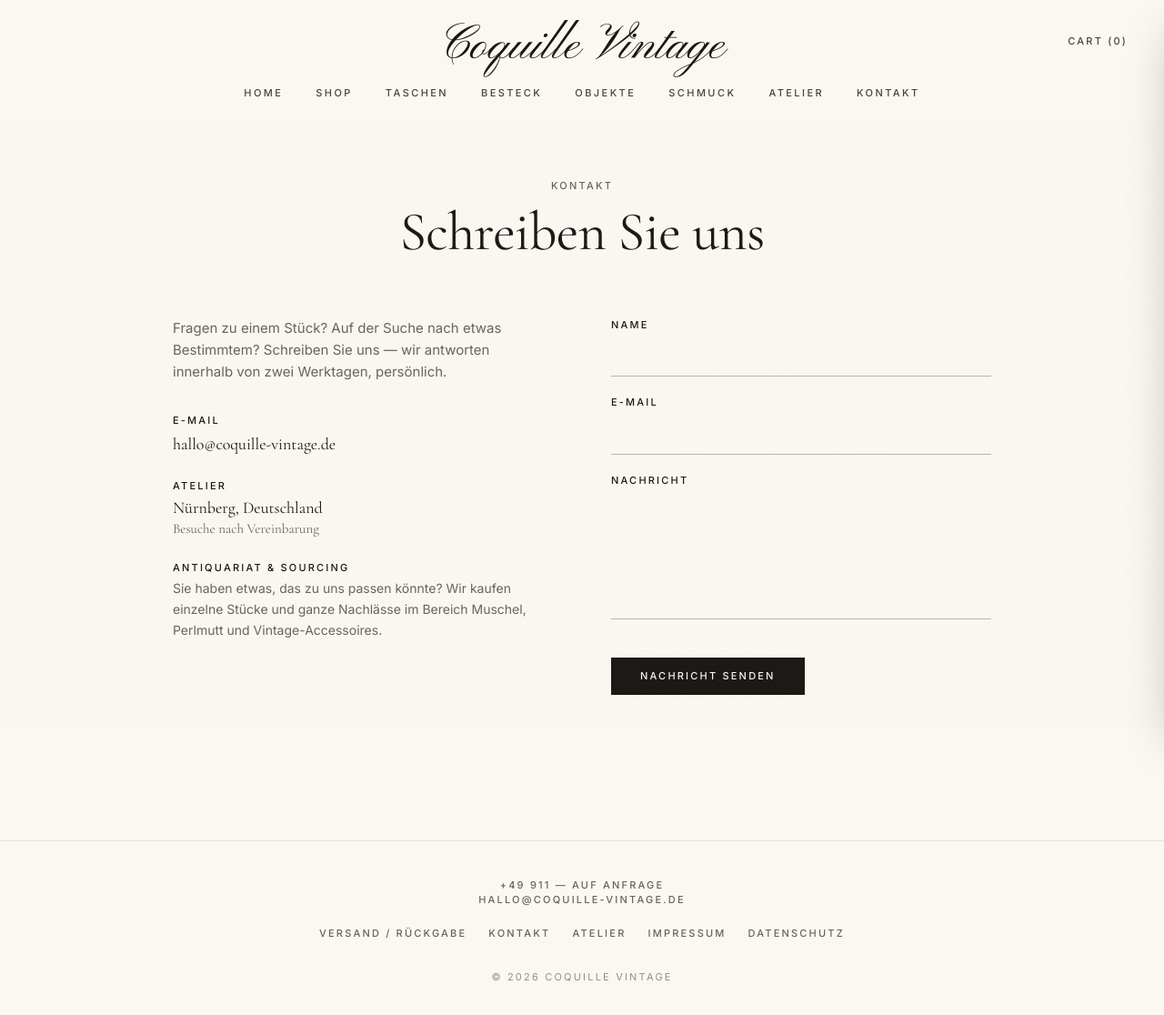
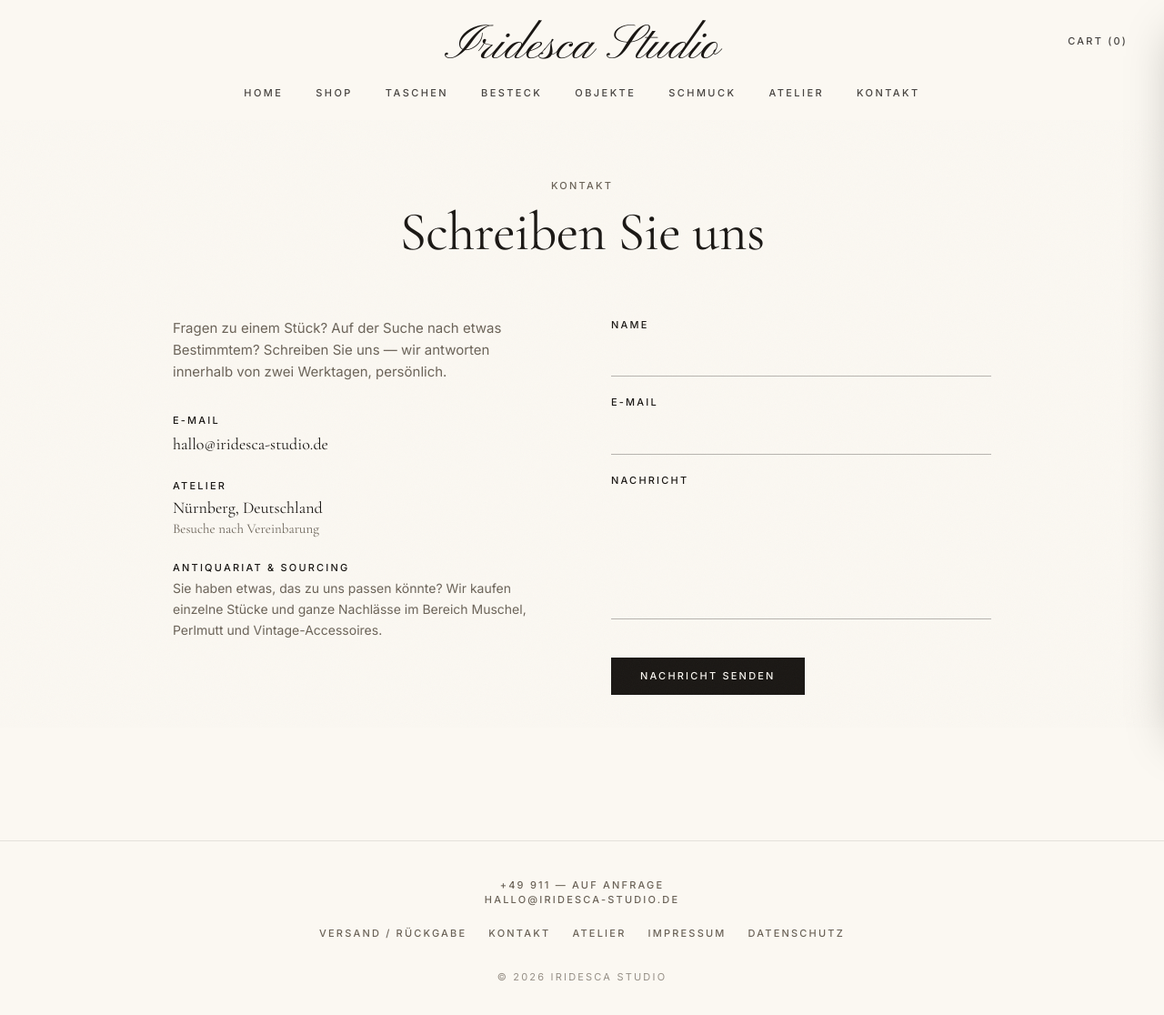
Before and after one commit to FieldFusion25/Iridesca_Studio, a Next.js app: page /contact in a window 1280 px wide. Shown: the top 1116 px of the page at 91% size. Built offline with nearby package versions, Linux system fonts and the light colour scheme.

Commit message:
Rename brand from Coquille Vintage to Iridesca Studio
Update brand display names, page metadata, email addresses
(hallo@iridesca-studio.de), package names, cart storage key,
and README. Product name "Perlmutt Coquille Handtasche" left
intact since "coquille" there is a product descriptor.

```diff
--- a/package.json
+++ b/package.json
@@ -1,5 +1,5 @@
 {
-  "name": "coquille-vintage",
+  "name": "iridesca-studio",
   "version": "0.1.0",
   "private": true,
   "scripts": {
--- a/src/app/about/page.tsx
+++ b/src/app/about/page.tsx
@@ -26,7 +26,7 @@ export default function AboutPage() {
               bei jemandem, der sie versteht.&ldquo;
             </p>
             <p className="text-[15px] leading-relaxed text-stone">
-              Coquille Vintage ist eine kleine, unabhängige Sammlung aus
+              Iridesca Studio ist eine kleine, unabhängige Sammlung aus
               Nürnberg. Wir suchen auf Flohmärkten in der Provence, bei
               Haushaltsauflösungen in Mailand, auf Auktionen in Wien. Was wir
               finden, restaurieren wir mit Vorsicht. Was wir nicht guten
--- a/src/app/contact/page.tsx
+++ b/src/app/contact/page.tsx
@@ -32,10 +32,10 @@ export default function ContactPage() {
               <div>
                 <p className="micro-label mb-1">E-Mail</p>
                 <a
-                  href="mailto:hallo@coquille-vintage.de"
+                  href="mailto:hallo@iridesca-studio.de"
                   className="font-serif text-lg hover:text-stone transition-colors"
                 >
-                  hallo@coquille-vintage.de
+                  hallo@iridesca-studio.de
                 </a>
               </div>
               <div>
--- a/src/app/impressum/page.tsx
+++ b/src/app/impressum/page.tsx
@@ -6,7 +6,7 @@ export default function Impressum() {
         <h1 className="font-serif text-4xl md:text-5xl mb-10">Angaben gemäß § 5 TMG</h1>
         <div className="prose text-[15px] leading-relaxed text-stone space-y-6">
           <p>
-            Coquille Vintage<br />
+            Iridesca Studio<br />
             [Straße Hausnummer]<br />
             90XXX Nürnberg<br />
             Deutschland
@@ -17,7 +17,7 @@ export default function Impressum() {
           </p>
           <p>
             <span className="micro-label text-ink block mb-1">Kontakt</span>
-            E-Mail: hallo@coquille-vintage.de
+            E-Mail: hallo@iridesca-studio.de
           </p>
           <p>
             <span className="micro-label text-ink block mb-1">Umsatzsteuer-ID</span>
--- a/src/app/layout.tsx
+++ b/src/app/layout.tsx
@@ -27,7 +27,7 @@ const pinyon = Pinyon_Script({
 });
 
 export const metadata: Metadata = {
-  title: 'Coquille Vintage — Muscheltaschen & Vintage Objekte aus Perlmutt',
+  title: 'Iridesca Studio — Muscheltaschen & Vintage Objekte aus Perlmutt',
   description:
     'Kuratierte Vintage-Sammlung: Muscheltaschen, Perlmutt-Löffel, seltene Objekte. Jedes Stück handverlesen.',
 };
--- a/src/app/page.tsx
+++ b/src/app/page.tsx
@@ -23,7 +23,7 @@ export default function Home() {
         >
           <Image
             src="https://images.unsplash.com/photo-1590874103328-eac38a683ce7?auto=format&fit=crop&w=2800&q=90"
-            alt="Coquille Vintage"
+            alt="Iridesca Studio"
             fill
             priority
             sizes="100vw"
@@ -57,7 +57,7 @@ export default function Home() {
       <section className="mt-24 md:mt-32 pb-8 text-center">
         <div className="micro-label text-stone space-y-2">
           <p>+49 911 — AUF ANFRAGE</p>
-          <p>hallo@coquille-vintage.de</p>
+          <p>hallo@iridesca-studio.de</p>
         </div>
       </section>
     </div>
--- a/src/app/shop/[slug]/page.tsx
+++ b/src/app/shop/[slug]/page.tsx
@@ -13,9 +13,9 @@ export async function generateMetadata({
 }) {
   const { slug } = await params;
   const product = findProduct(slug);
-  if (!product) return { title: 'Nicht gefunden — Coquille Vintage' };
+  if (!product) return { title: 'Nicht gefunden — Iridesca Studio' };
   return {
-    title: `${product.name} — Coquille Vintage`,
+    title: `${product.name} — Iridesca Studio`,
     description: product.description,
   };
 }
--- a/src/app/versand/page.tsx
+++ b/src/app/versand/page.tsx
@@ -25,7 +25,7 @@ export default function Versand() {
             <h2 className="font-serif text-2xl text-ink mb-3">Rückgabe</h2>
             <p>
               Sie haben 14 Tage Widerrufsrecht ab Erhalt der Ware. Schreiben
-              Sie uns eine kurze E-Mail an hallo@coquille-vintage.de — wir
+              Sie uns eine kurze E-Mail an hallo@iridesca-studio.de — wir
               kümmern uns um den Rest. Rücksendekosten trägt der Käufer, außer
               bei Transportschäden oder Mängeln.
             </p>
--- a/src/components/Footer.tsx
+++ b/src/components/Footer.tsx
@@ -7,10 +7,10 @@ export default function Footer() {
         <div className="micro-label text-stone mb-5 space-y-1.5">
           <p>+49 911 — AUF ANFRAGE</p>
           <a
-            href="mailto:hallo@coquille-vintage.de"
+            href="mailto:hallo@iridesca-studio.de"
             className="hover:text-ink transition-colors"
           >
-            hallo@coquille-vintage.de
+            hallo@iridesca-studio.de
           </a>
         </div>
 
@@ -33,7 +33,7 @@ export default function Footer() {
         </nav>
 
         <p className="mt-8 text-[11px] tracking-[0.2em] uppercase text-stone/70">
-          © {new Date().getFullYear()} Coquille Vintage
+          © {new Date().getFullYear()} Iridesca Studio
         </p>
       </div>
     </footer>
--- a/src/components/Header.tsx
+++ b/src/components/Header.tsx
@@ -42,7 +42,7 @@ export default function Header() {
               fontWeight: 400,
             }}
           >
-            Coquille Vintage
+            Iridesca Studio
           </span>
         </Link>
 
--- a/src/store/cart.ts
+++ b/src/store/cart.ts
@@ -56,7 +56,7 @@ export const useCart = create<CartState>()(
       count: () => get().items.reduce((sum, i) => sum + i.quantity, 0),
     }),
     {
-      name: 'coquille-cart',
+      name: 'iridesca-cart',
       storage: createJSONStorage(() => localStorage),
       partialize: (state) => ({ items: state.items }),
     }
--- a/tailwind.config.ts
+++ b/tailwind.config.ts
@@ -5,7 +5,7 @@ const config: Config = {
   theme: {
     extend: {
       colors: {
-        // Coquille palette — warm off-white, sand, deep ink, driftwood
+        // Iridesca palette — warm off-white, sand, deep ink, driftwood
         shell: '#F5F0E8',
         pearl: '#FBF8F2',
         sand: '#E8DFD0',
```
Also changed, not shown: 2 other files (tests, documents, lock files or other folders).
